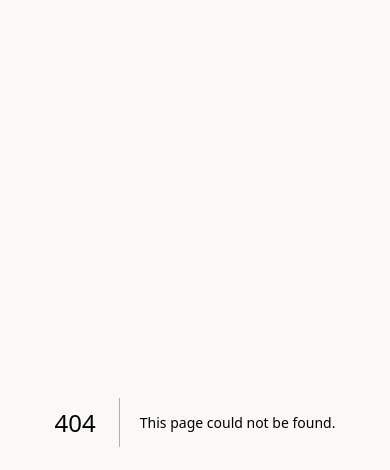
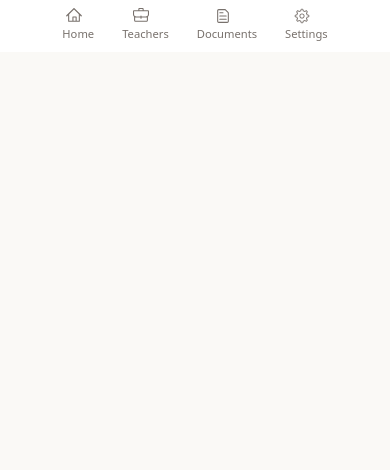
Before and after one commit to WildCodeSchool-CDA-LYON-02-2024/school-sign, a Next.js app: page /dashboard in a window 390 px wide. Before the commit this address had no page. Shown: the top 470 px of the page. Built offline with nearby package versions, Linux system fonts and the light colour scheme.

Commit message:
feat: navigation for mobile and desktop

```diff
--- /dev/null
+++ b/app/dashboard/page.tsx
@@ -0,0 +1,53 @@
+"use client";
+
+import { useEffect, useState } from "react";
+import SideNav from "@/components/Navigation/SideNav";
+import BottomNav from "@/components/Navigation/BottomNav";
+import {
+  BackpackIcon,
+  FileTextIcon,
+  GearIcon,
+  HomeIcon,
+} from "@radix-ui/react-icons";
+import { NavLink } from "@/components/Navigation/navTypes";
+
+export default function Page() {
+  const [isMobile, setIsMobile] = useState(false);
+
+  useEffect(() => {
+    const handleResize = () => setIsMobile(window.innerWidth <= 768);
+    handleResize();
+    window.addEventListener("resize", handleResize);
+    return () => window.removeEventListener("resize", handleResize);
+  }, []);
+
+  const links: NavLink[] = [
+    {
+      name: "Home",
+      icon: (props) => <HomeIcon {...props} />,
+      variant: "default",
+    },
+    {
+      name: "Teachers",
+      icon: (props) => <BackpackIcon {...props} />,
+      variant: "ghost",
+    },
+    {
+      name: "Documents",
+      icon: (props) => <FileTextIcon {...props} />,
+      variant: "ghost",
+    },
+    {
+      name: "Settings",
+      icon: (props) => <GearIcon {...props} />,
+      variant: "ghost",
+    },
+  ];
+  return (
+    <>
+      <nav className="relative">
+        {isMobile ? <BottomNav links={links} /> : <SideNav links={links} />}
+      </nav>
+    </>
+  );
+}
--- a/app/page.tsx
+++ b/app/page.tsx
@@ -1,3 +1,5 @@
+"use client";
+
 // next
 import Link from "next/link";
 
--- a/components/NavBar.tsx
+++ /dev/null
@@ -1,56 +0,0 @@
-"use client";
-
-import {
-  BackpackIcon,
-  FileTextIcon,
-  GearIcon,
-  HomeIcon,
-} from "@radix-ui/react-icons";
-import { Menubar, MenubarMenu, MenubarTrigger } from "@/components/ui/menubar";
-import Link from "next/link";
-import { useEffect, useState } from "react";
-
-export default function NavBar() {
-  const [isMobile, setIsMobile] = useState(false);
-
-  useEffect(() => {
-    const handleResize = () => setIsMobile(window.innerWidth <= 768);
-    handleResize();
-    window.addEventListener("resize", handleResize);
-    return () => window.removeEventListener("resize", handleResize);
-  }, []);
-
-  const nav = [
-    {
-      name: "Home",
-      icon: <HomeIcon />,
-    },
-    {
-      name: "Teachers",
-      icon: <BackpackIcon />,
-    },
-    {
-      name: "Documents",
-      icon: <FileTextIcon />,
-    },
-    {
-      name: "Settings",
-      icon: <GearIcon />,
-    },
-  ];
-
-  return (
-    <Menubar className="h-auto border-none shadow-none rounded-none">
-      {nav.map((el, index) => (
-        <MenubarMenu key={index}>
-          <Link href={`/${el.name.toLowerCase()}`}>
-            <MenubarTrigger className="flex-col text-muted-foreground cursor-pointer">
-              {el.icon}
-              <small>{el.name}</small>
-            </MenubarTrigger>
-          </Link>
-        </MenubarMenu>
-      ))}
-    </Menubar>
-  );
-}
--- /dev/null
+++ b/components/Navigation/BottomNav.tsx
@@ -0,0 +1,22 @@
+"use client";
+
+import { Menubar, MenubarMenu, MenubarTrigger } from "@/components/ui/menubar";
+import Link from "next/link";
+import { NavProps } from "@/components/Navigation/navTypes";
+
+export default function BottomNav({ links }: NavProps) {
+  return (
+    <Menubar className="flex justify-center h-auto border-none shadow-none rounded-none">
+      {links.map((link, index) => (
+        <MenubarMenu key={index}>
+          <Link href={`/${link.name.toLowerCase()}`}>
+            <MenubarTrigger className="text-muted-foreground cursor-pointer flex-col text-center">
+              <link.icon className="mr-2 h-4 w-4" />
+              <small>{link.name}</small>
+            </MenubarTrigger>
+          </Link>
+        </MenubarMenu>
+      ))}
+    </Menubar>
+  );
+}
--- /dev/null
+++ b/components/Navigation/SideNav.tsx
@@ -0,0 +1,41 @@
+"use client";
+
+import Link from "next/link";
+
+import { cn } from "@/lib/utils";
+
+import { buttonVariants } from "@/components/ui/button";
+import { NavProps } from "@/components/Navigation/navTypes";
+
+export default function SideNav({ links }: NavProps) {
+  return (
+    <>
+      <div className="flex flex-col items-start gap-1 p-2">
+        {links.map((link, index) => (
+          <Link
+            key={index}
+            href={`/${link.name.toLowerCase()}`}
+            className={cn(
+              buttonVariants({ variant: link.variant, size: "sm" }),
+              link.variant === "default" &&
+                "dark:bg-muted dark:text-muted-foreground dark:hover:bg-muted dark:hover:text-white w-32",
+            )}
+          >
+            <link.icon className="mr-2 h-4 w-4" />
+            {link.name && (
+              <span
+                className={cn(
+                  "mr-auto",
+                  link.variant === "default" &&
+                    "text-background dark:text-white",
+                )}
+              >
+                {link.name}
+              </span>
+            )}
+          </Link>
+        ))}
+      </div>
+    </>
+  );
+}
--- /dev/null
+++ b/components/Navigation/navTypes.ts
@@ -0,0 +1,12 @@
+import { IconProps } from "@radix-ui/react-icons/dist/types";
+import { JSX } from "react";
+
+export interface NavLink {
+  name: string;
+  icon: (props: IconProps) => JSX.Element;
+  variant: "default" | "ghost";
+}
+
+export interface NavProps {
+  links: NavLink[];
+}
--- /dev/null
+++ b/components/ui/tooltip.tsx
@@ -0,0 +1,30 @@
+"use client"
+
+import * as React from "react"
+import * as TooltipPrimitive from "@radix-ui/react-tooltip"
+
+import { cn } from "@/lib/utils"
+
+const TooltipProvider = TooltipPrimitive.Provider
+
+const Tooltip = TooltipPrimitive.Root
+
+const TooltipTrigger = TooltipPrimitive.Trigger
+
+const TooltipContent = React.forwardRef<
+  React.ElementRef<typeof TooltipPrimitive.Content>,
+  React.ComponentPropsWithoutRef<typeof TooltipPrimitive.Content>
+>(({ className, sideOffset = 4, ...props }, ref) => (
+  <TooltipPrimitive.Content
+    ref={ref}
+    sideOffset={sideOffset}
+    className={cn(
+      "z-50 overflow-hidden rounded-md bg-primary px-3 py-1.5 text-xs text-primary-foreground animate-in fade-in-0 zoom-in-95 data-[state=closed]:animate-out data-[state=closed]:fade-out-0 data-[state=closed]:zoom-out-95 data-[side=bottom]:slide-in-from-top-2 data-[side=left]:slide-in-from-right-2 data-[side=right]:slide-in-from-left-2 data-[side=top]:slide-in-from-bottom-2",
+      className
+    )}
+    {...props}
+  />
+))
+TooltipContent.displayName = TooltipPrimitive.Content.displayName
+
+export { Tooltip, TooltipTrigger, TooltipContent, TooltipProvider }
--- a/package.json
+++ b/package.json
@@ -15,6 +15,7 @@
     "@radix-ui/react-label": "^2.1.0",
     "@radix-ui/react-menubar": "^1.1.1",
     "@radix-ui/react-slot": "^1.1.0",
+    "@radix-ui/react-tooltip": "^1.1.2",
     "class-variance-authority": "^0.7.0",
     "clsx": "^2.1.1",
     "next": "14.2.7",
```
Also changed, not shown: 1 other file (tests, documents, lock files or other folders).
